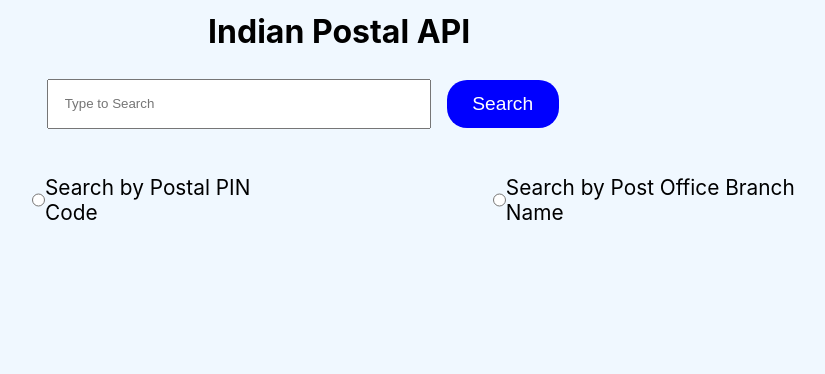
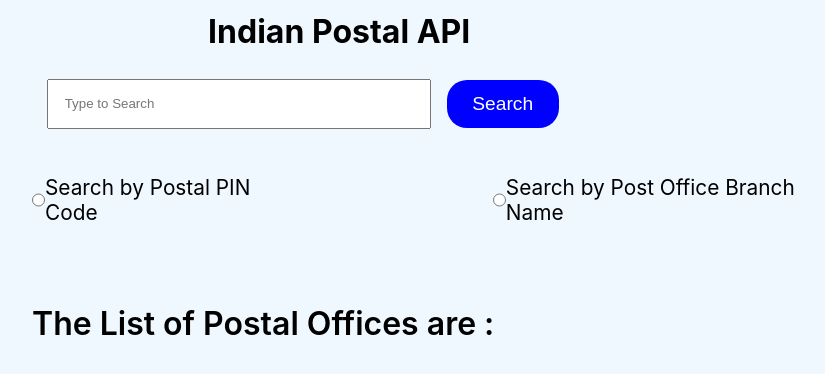
Before and after one commit to sgujuluva/indian-postal-api, a React (Create React App) app: page / in a window 1280 px wide. Shown: the top 374 px of the page, without its empty margins (224-1049 px from the left). Built offline with nearby package versions, Linux system fonts and the light colour scheme.

Commit message:
postal api done

```diff
--- a/src/App.css
+++ b/src/App.css
@@ -18,6 +18,7 @@ body {
 
 h1 {
   text-align: center;
+  font-size: ;
   padding: 2%;
 }
 .form {
@@ -70,3 +71,18 @@ button {
 
   justify-content: space-between;
 }
+/* //listing */
+.result{
+
+  width :100%;
+  height:100%;
+}
+.result p{
+  font-size: 2rem;
+  font-weight: 600;
+}
+.result li{
+  font-size: 2rem;
+  line-height: 3rem;
+  list-style-type:square;
+}
--- a/src/components/Result.jsx
+++ b/src/components/Result.jsx
@@ -4,7 +4,8 @@ import React from 'react'
 function Result({result}) {
 
   return (
-    <div>
+    <div className="result">
+    <p> The List of Postal Offices are :</p>
       { result && result.map(item => <div><li>{item.Name}</li></div>)}
     </div>
   )
```
